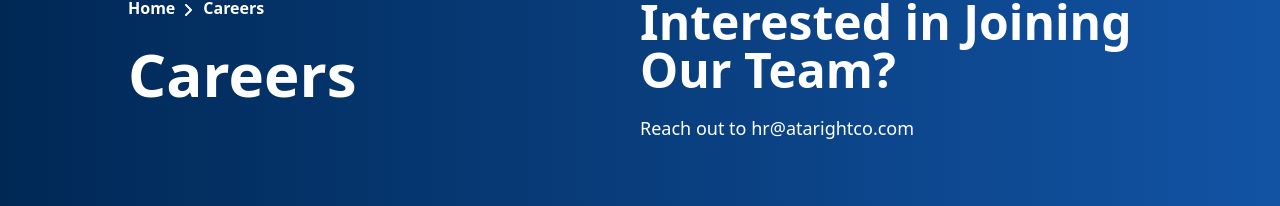
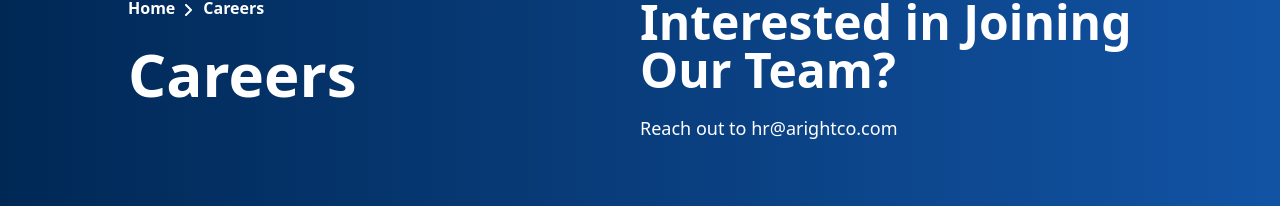
Before and after one commit to tanujchowdhury/nextjs-arightco-website, a Next.js app: page /careers in a window 1280 px wide. Shown: the part 250-456 px from the top of the page. Built offline with nearby package versions, Linux system fonts and the light colour scheme.

Commit message:
fix hr email

```diff
--- a/pages/careers.tsx
+++ b/pages/careers.tsx
@@ -13,7 +13,7 @@ export default function Careers() {
         title1={"Careers"}
         title2={"Interested in Joining Our Team?"}
         text={"Reach out to "}
-        linktext={"hr@atarightco.com"}
+        linktext={"hr@arightco.com"}
         href={"mailto:hr@arightco.com"}
       />
     </Layout>
```
